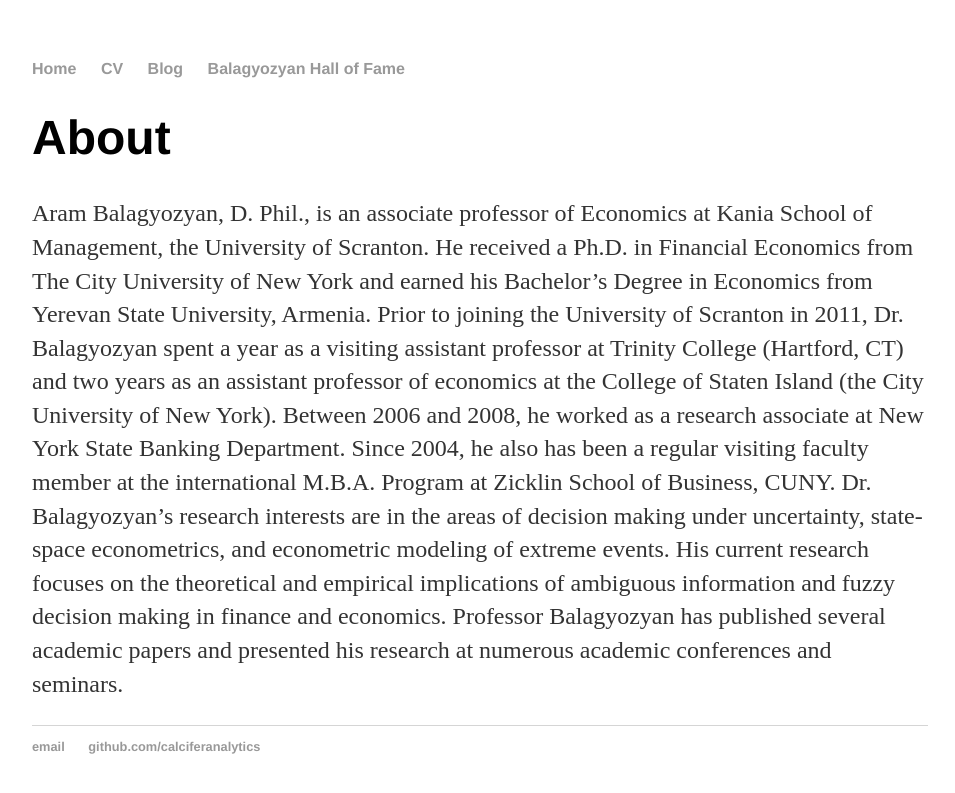
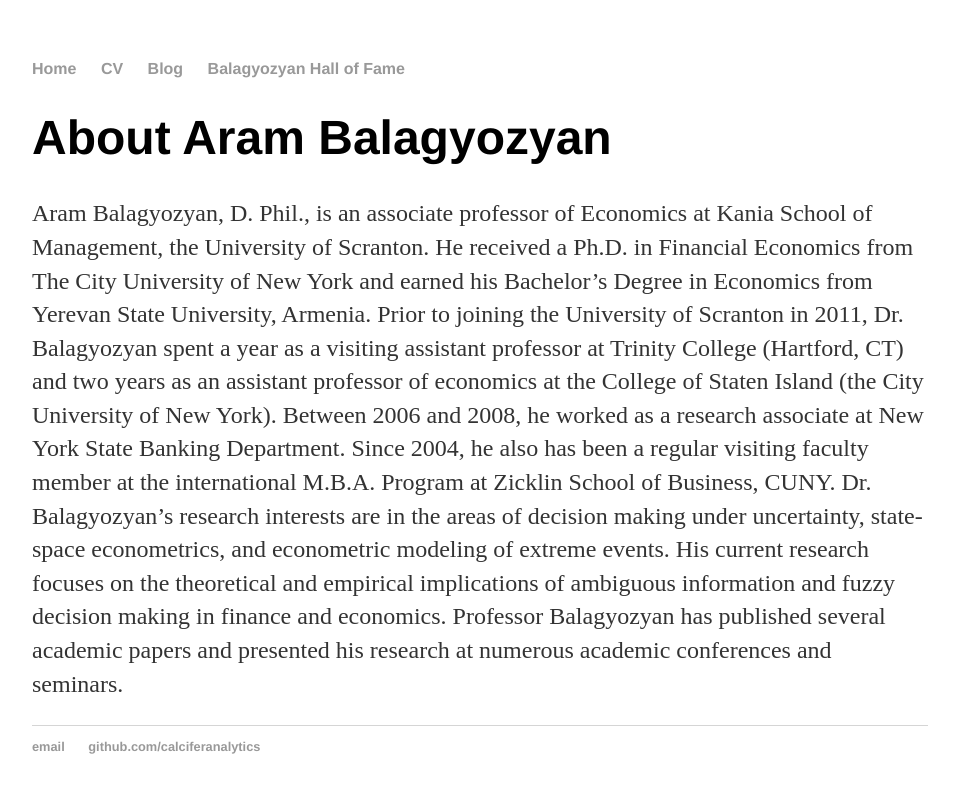
Before and after one commit to calciferanalytics/calciferanalytics.github.io, a Jekyll site: the page built from index.html, in a window 1280 px wide. Shown: the top 793 px of the page, without its empty margins (160-1115 px from the left). Built offline with Jekyll 4.4.1, drawn with Linux system fonts in a browser that asks for light colours.

Commit message:
Update index.html

```diff
--- a/index.html
+++ b/index.html
@@ -3,6 +3,6 @@ layout: default
 title: Aram Balagyozyan
 ---
 <div class="blurb">
-	<h1>About</h1>
+	<h1>About Aram Balagyozyan</h1>
 	<p>Aram Balagyozyan, D. Phil., is an associate professor of Economics at Kania School of Management, the University of Scranton. He received a Ph.D. in Financial Economics from The City University of New York and earned his Bachelor’s Degree in Economics from Yerevan State University, Armenia. Prior to joining the University of Scranton in 2011, Dr. Balagyozyan spent a year as a visiting assistant professor at Trinity College (Hartford, CT) and two years as an assistant professor of economics at the College of Staten Island (the City University of New York). Between 2006 and 2008, he worked as a research associate at New York State Banking Department. Since 2004, he also has been a regular visiting faculty member at the international M.B.A. Program at Zicklin School of Business, CUNY. Dr. Balagyozyan’s research interests are in the areas of decision making under uncertainty, state-space econometrics, and econometric modeling of extreme events. His current research focuses on the theoretical and empirical implications of ambiguous information and fuzzy decision making in finance and economics. Professor Balagyozyan has published several academic papers and presented his research at numerous academic conferences and seminars.</p>
 </div><!-- /.blurb -->
```
